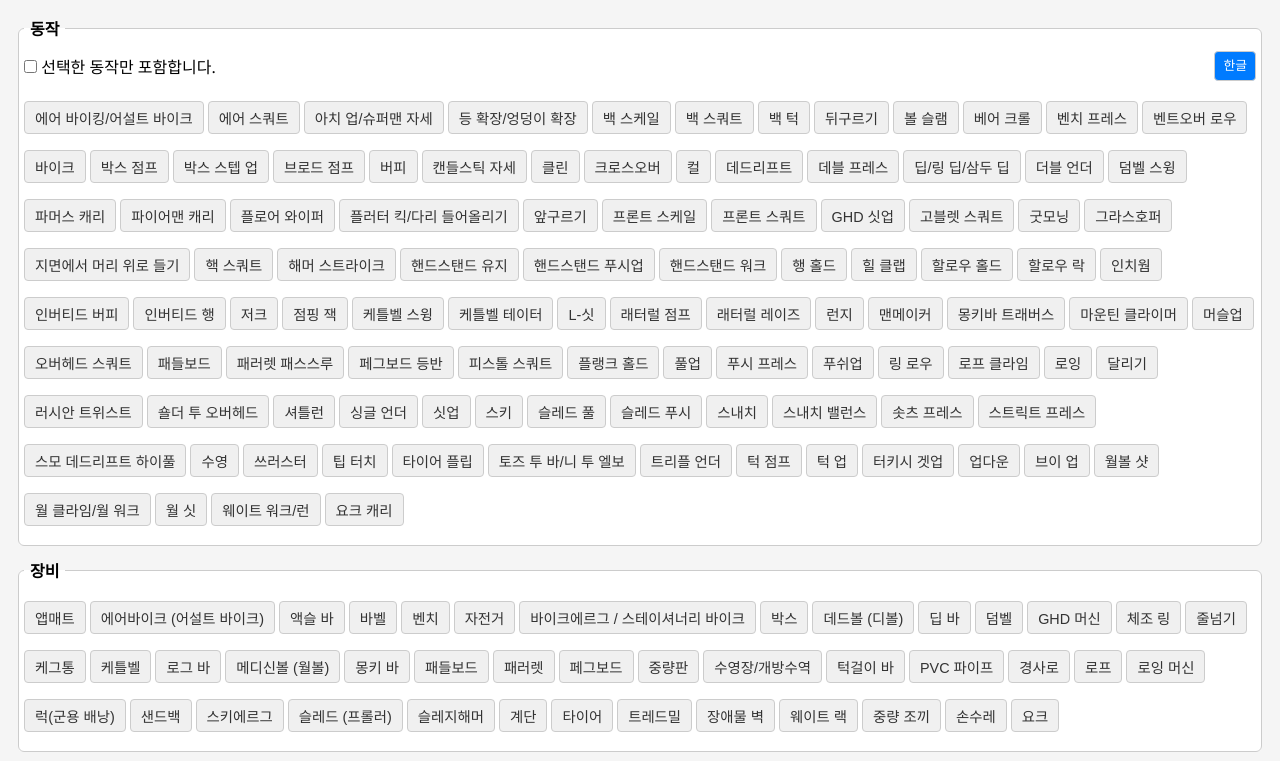
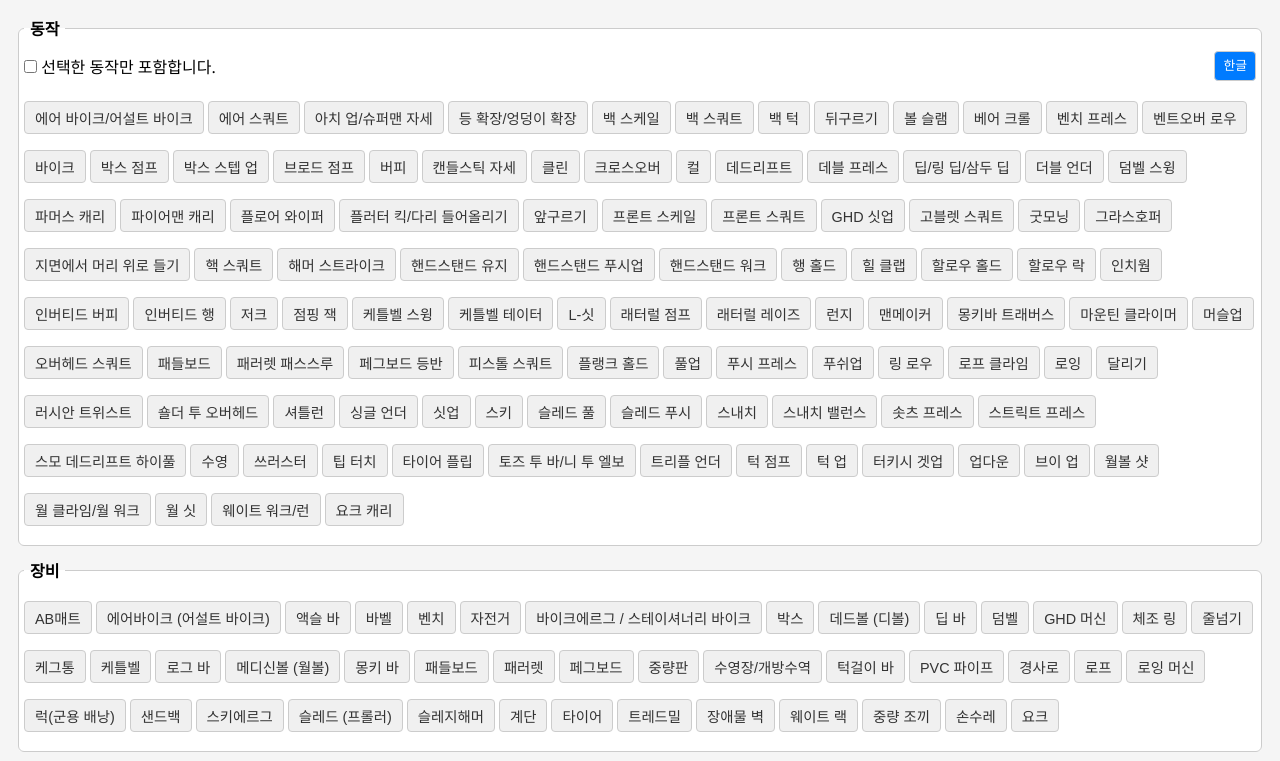
Before and after one commit to khjzzm/wod, a plain HTML site: page index.html in a window 1280 px wide. Shown: the top 761 px of the page. Drawn offline with Linux system fonts and the light colour scheme; no server answers.

Commit message:
어색한 한글 수정

```diff
--- a/script.js
+++ b/script.js
@@ -2,7 +2,7 @@ const movements = [
   {
     "slug": "air-bike",
     "name": "Air Biking/Assault Biking",
-    "krName": "에어 바이킹/어설트 바이크"
+    "krName": "에어 바이크/어설트 바이크"
   },
   {
     "slug": "air-squat",
@@ -525,7 +525,7 @@ const equipments = [
   {
     "slug": "abmat",
     "name": "AbMat",
-    "krName": "앱매트"
+    "krName": "AB매트"
   },
   {
     "slug": "air-bike",
```
Also changed, not shown: index.html (+0 -3 lines).
